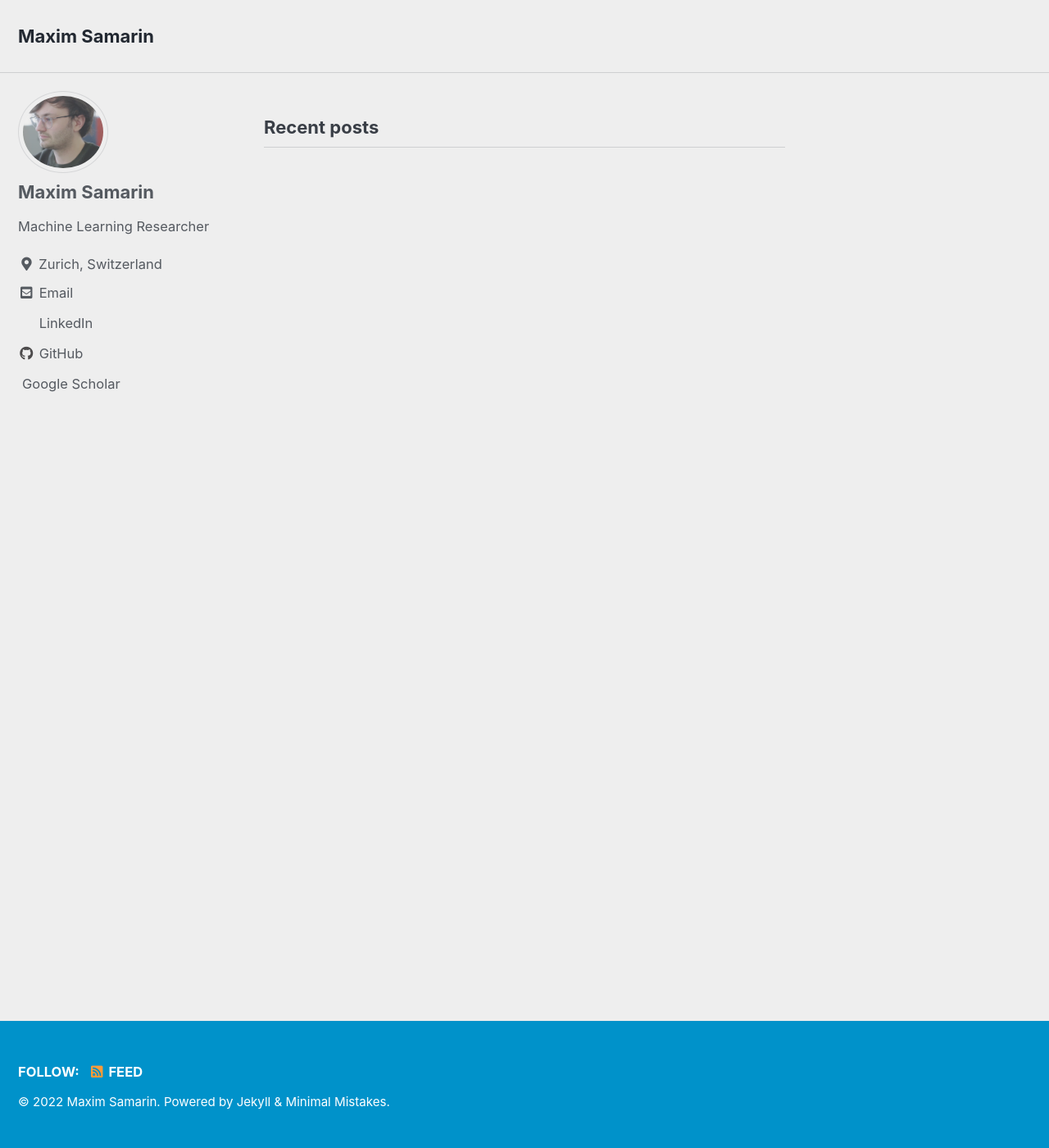
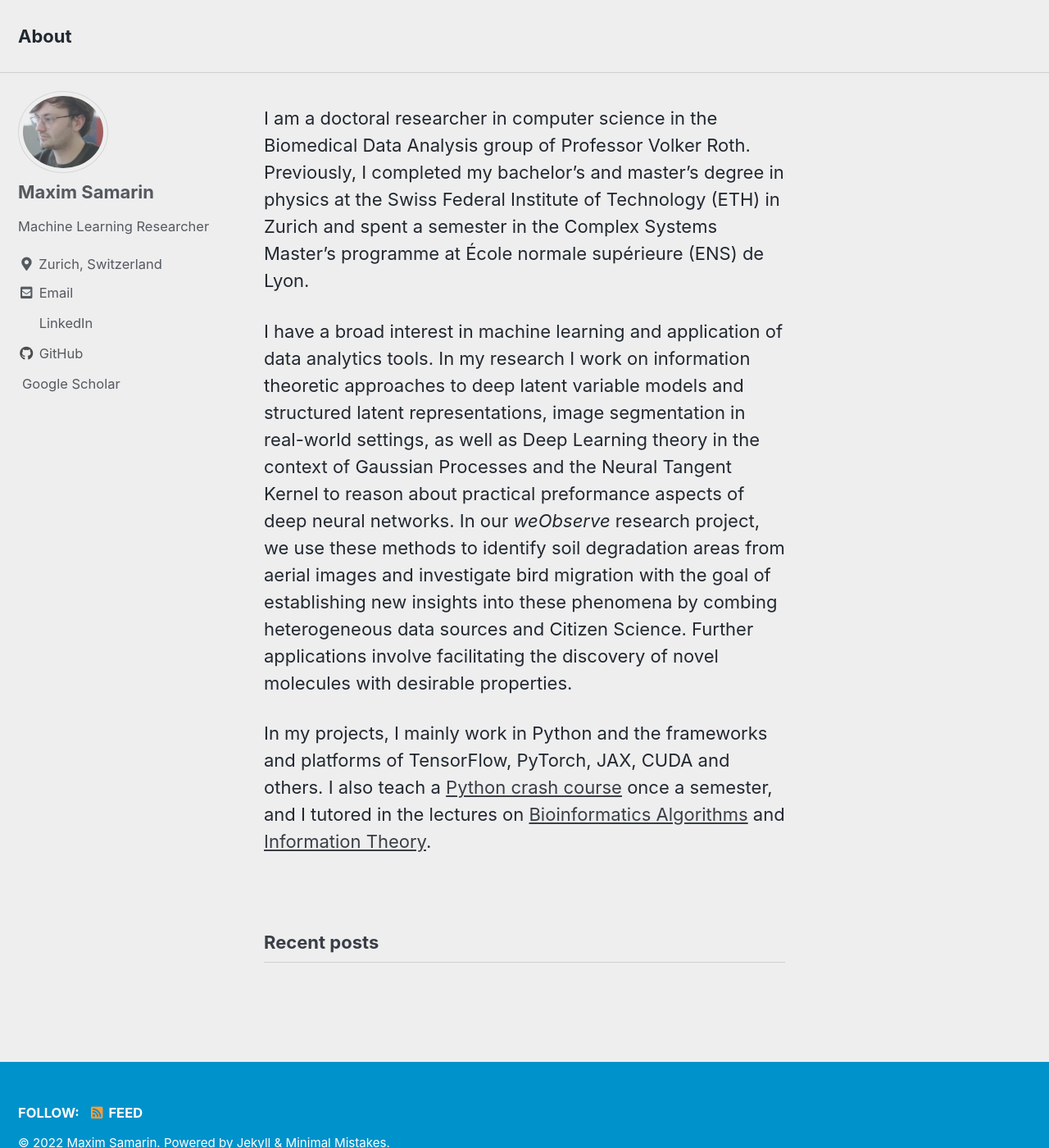
Before and after one commit to samarinm/samarinm.github.io, a Jekyll site: the page built from index.html, in a window 1280 px wide and 1400 px high. Shown: the whole window at 82% size. Built offline with Jekyll 4.4.1, drawn with Linux system fonts in a browser that asks for light colours; cached includes are drawn as plain includes; the list of posts is cut into pages by our own code.

Commit message:
update about page

```diff
--- a/_config.yml
+++ b/_config.yml
@@ -16,7 +16,7 @@
 
 # Site Settings
 locale                   : "en-GB"
-title                    : "Maxim Samarin"
+title                    : "About"
 title_separator          : "-"
 subtitle                 : # site tagline that appears below site title in masthead
 name                     : "Maxim Samarin"
--- a/index.html
+++ b/index.html
@@ -2,3 +2,9 @@
 layout: home
 author_profile: true
 ---
+
+I am a doctoral researcher in computer science in the Biomedical Data Analysis group of Professor Volker Roth. Previously, I completed my bachelor’s and master’s degree in physics at the Swiss Federal Institute of Technology (ETH) in Zurich and spent a semester in the Complex Systems Master’s programme at École normale supérieure (ENS) de Lyon.</p>
+<p>
+I have a broad interest in machine learning and application of data analytics tools. In my research I work on information theoretic approaches to deep latent variable models and structured latent representations, image segmentation in real-world settings, as well as Deep Learning theory in the context of Gaussian Processes and the Neural Tangent Kernel to reason about practical preformance aspects of deep neural networks. In our <i>weObserve</i> research project, we use these methods to identify soil degradation areas from aerial images and investigate bird migration with the goal of establishing new insights into these phenomena by combing heterogeneous data sources and Citizen Science. Further applications involve facilitating the discovery of novel molecules with desirable properties.
+</p>
+<p>In my projects, I mainly work in Python and the frameworks and platforms of TensorFlow, PyTorch, JAX, CUDA and others. I also teach a <a href="https://fortbildung.unibas.ch/courses/veranstalter/transferable-skills/python-crash-course-for-beginners-294042">Python crash course</a> once a semester, and I tutored in the lectures on <a href="https://vorlesungsverzeichnis.unibas.ch/en/investigation?id=259473">Bioinformatics Algorithms</a> and <a href="https://vorlesungsverzeichnis.unibas.ch/en/investigation?id=234639">Information Theory</a>.</p><br>
```
